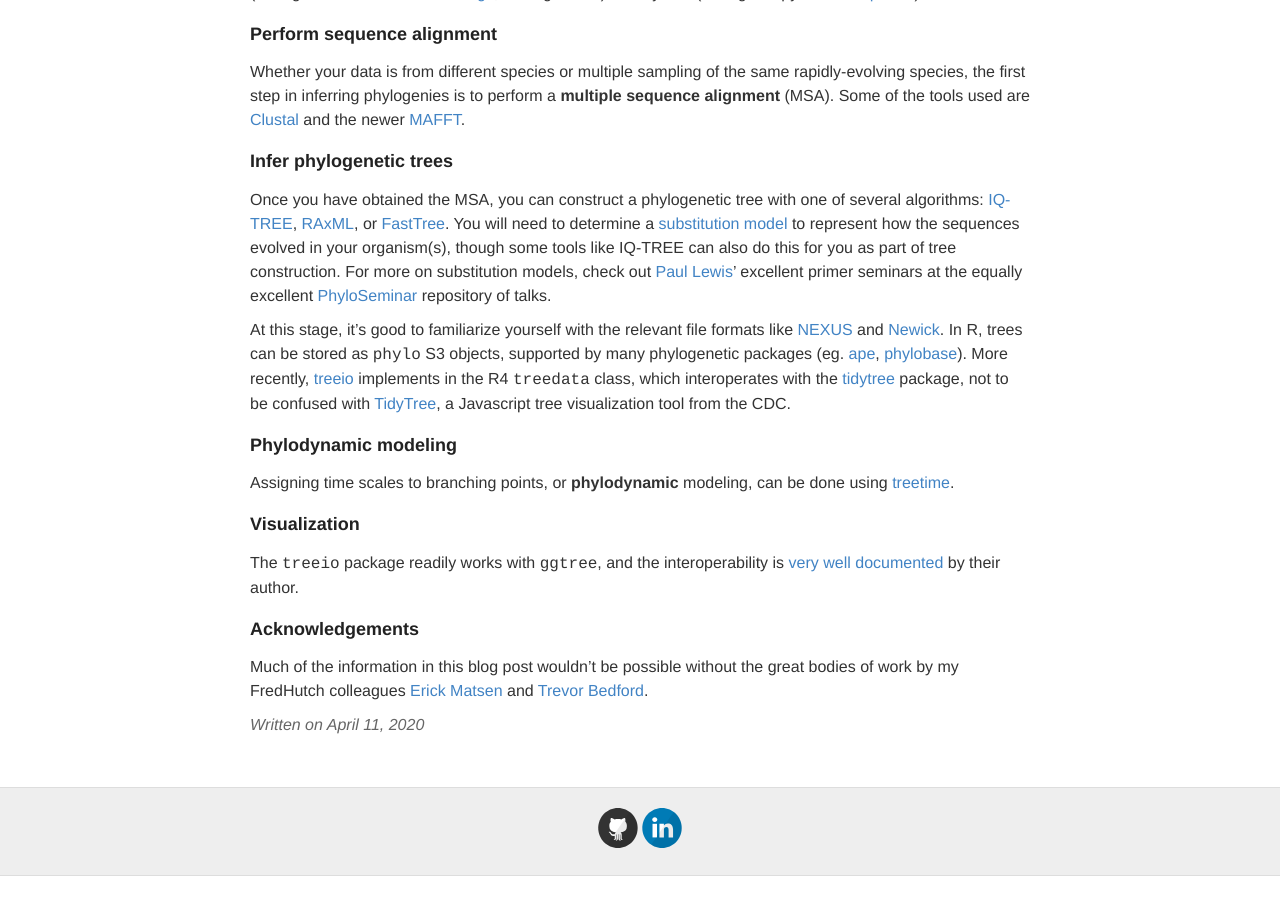
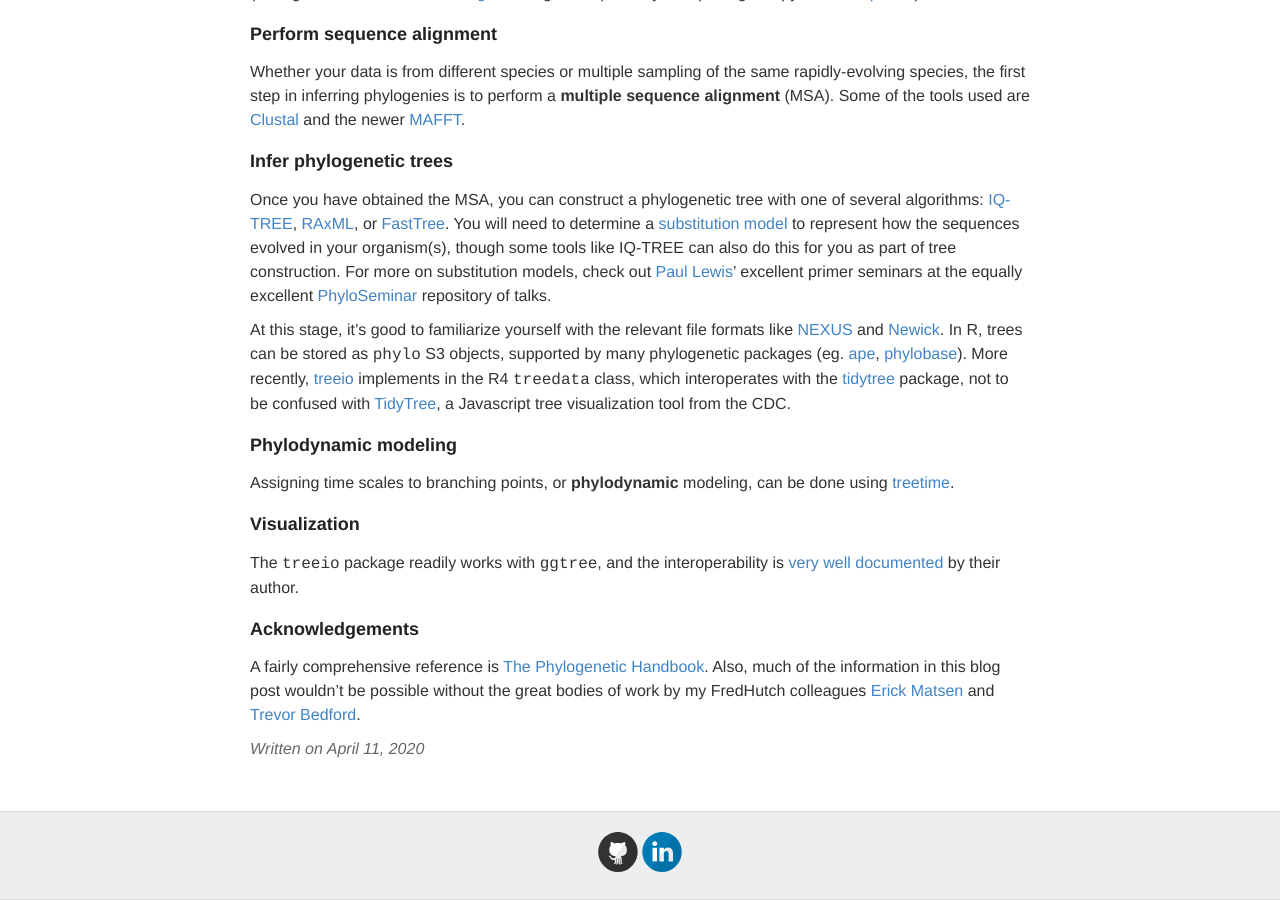
Before and after one commit to ptvan/ptvan.github.io, a Jekyll site: the page built from _posts/2020-04-11-inferring-phylogenies.md, in a window 1280 px wide and 900 px high, scrolled down 669 px. Built offline with Jekyll 4.4.1, drawn with Linux system fonts in a browser that asks for light colours; before the commit the page ends 1545 px from its top, so only the background shows below that.

Commit message:
updated acknowledgements

```diff
--- a/_posts/2020-04-11-inferring-phylogenies.md
+++ b/_posts/2020-04-11-inferring-phylogenies.md
@@ -41,4 +41,4 @@ The `treeio` package readily works with `ggtree`, and the interoperability is [v
 
 ### Acknowledgements
 
-Much of the information in this blog post wouldn't be possible without the great bodies of work by my FredHutch colleagues [Erick Matsen](https://matsen.fhcrc.org/) and [Trevor Bedford](https://bedford.io/).
+A fairly comprehensive reference is [The Phylogenetic Handbook](https://www.kuleuven.be/aidslab/phylogenybook/home.html). Also, much of the information in this blog post wouldn't be possible without the great bodies of work by my FredHutch colleagues [Erick Matsen](https://matsen.fhcrc.org/) and [Trevor Bedford](https://bedford.io/).
```
